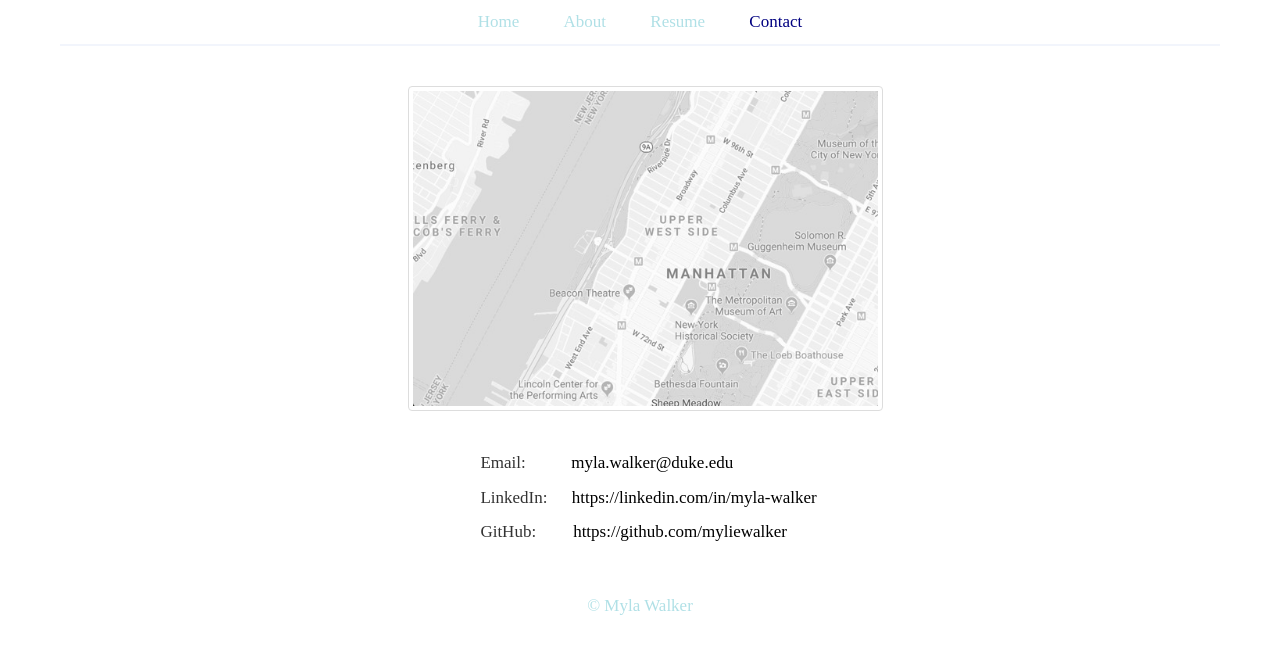
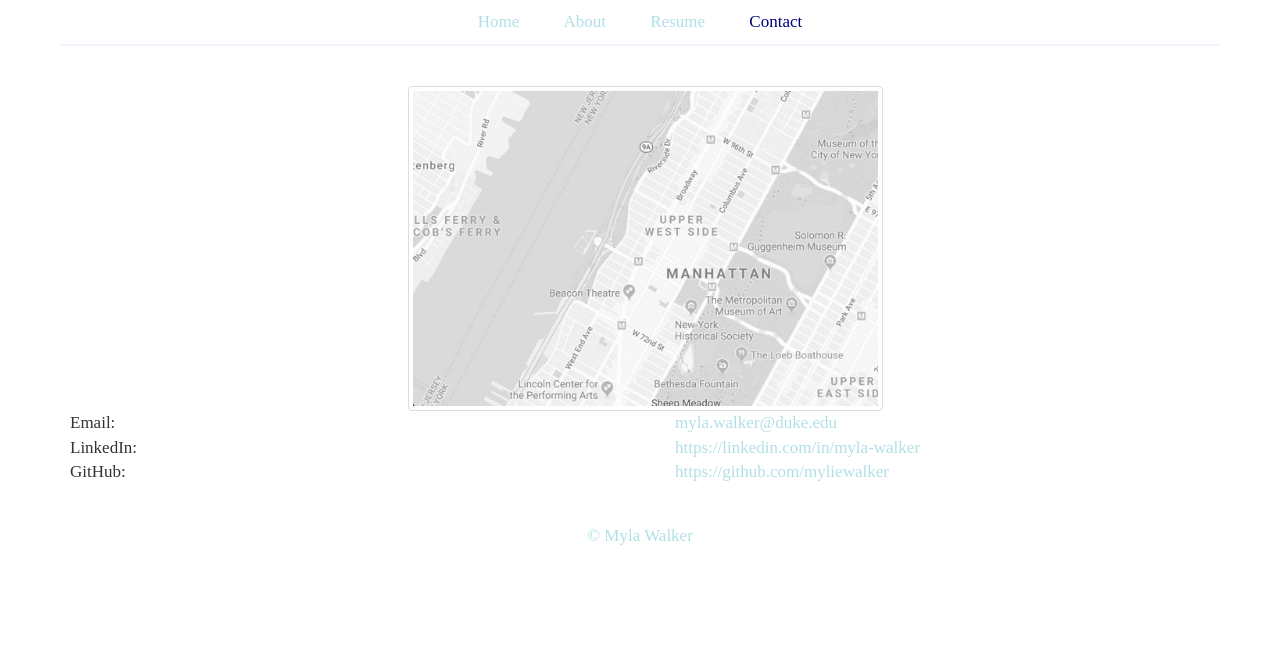
Before and after one commit to myliewalker/myliewalker.github.io, a plain HTML site: page pages/contact.html in a window 1280 px wide. Shown: the part 111-760 px from the top of the page. Drawn offline with nearby package versions, Linux system fonts and the light colour scheme.

Commit message:
with bootstrap

```diff
--- a/pages/contact.html
+++ b/pages/contact.html
@@ -26,11 +26,17 @@
         <div class="content-wrap">
             <img src="../assets/images/map.png" alt="Upper West Side" class="img-thumbnail mx-auto center-block" id="img-resize">
         </div>
-        <div class="content-wrap" id="links">
-            <!-- Change to 2 columns - one with name and other with link -->
-            <p>Email: &nbsp &nbsp &nbsp<a href="mailto:myla.walker@duke.edu">myla.walker@duke.edu</a></p>
-            <p>LinkedIn: <a href="https://linkedin.com/in/myla-walker" target=new>https://linkedin.com/in/myla-walker</a></p>
-            <p>GitHub: &nbsp &nbsp<a href="https://github.com/myliewalker" target=new>https://github.com/myliewalker</a></p>
+        <div class="row">
+            <div class="col-md-6">Email:</div>
+            <div class="col-md-6"><a href="mailto:myla.walker@duke.edu">myla.walker@duke.edu</a></div>
+        </div>
+        <div class="row">
+            <div class="col-md-6">LinkedIn:</div>
+            <div class="col-md-6"><a href="https://linkedin.com/in/myla-walker" target=new>https://linkedin.com/in/myla-walker</a></div>
+        </div>
+        <div class="row">
+            <div class="col-md-6">GitHub:</div>
+            <div class="col-md-6"><a href="https://github.com/myliewalker" target=new>https://github.com/myliewalker</a></div>
         </div>
     </div>
     </main>
```
Also changed, not shown: pages/about.html (+1 -2 lines), package-lock.json (added).
